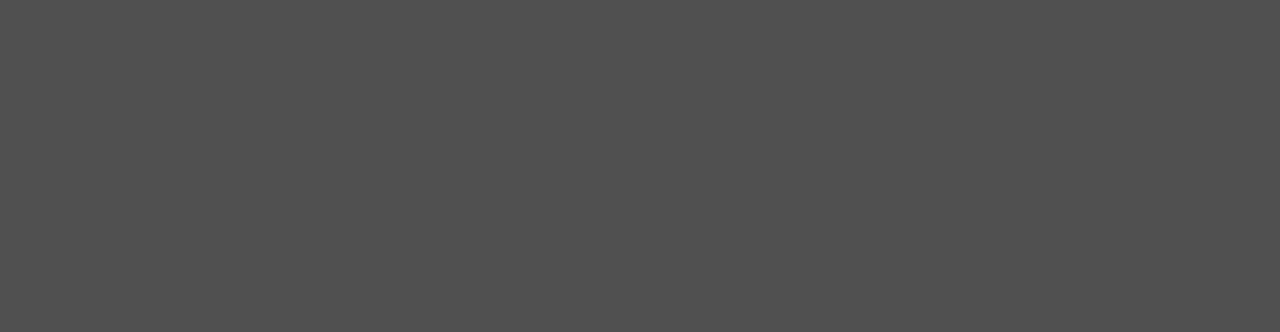
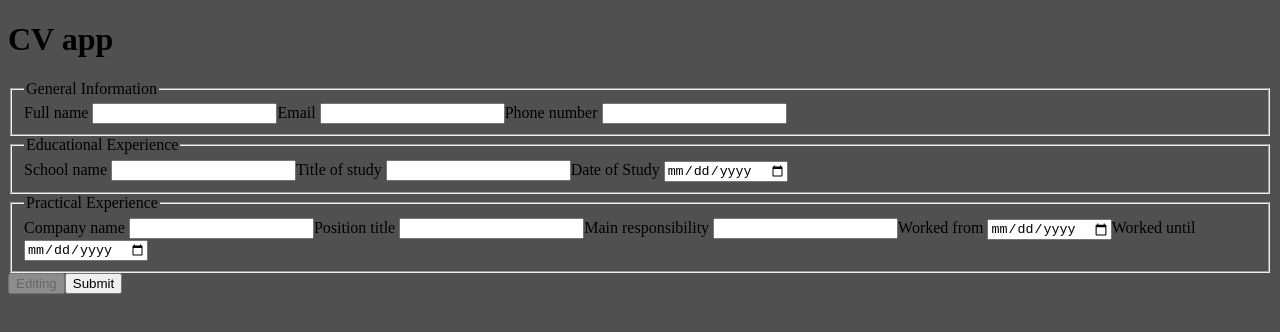
Before and after one commit to ebrahiemfrancis741/cv-app, a React (Vite) app: page / in a window 1280 px wide. Shown: the top 332 px of the page. Built offline with nearby package versions, Linux system fonts and the light colour scheme.

Commit message:
Add jsx to CvApp thats makes up the whole ui of the site

```diff
--- a/src/components/cvApp.jsx
+++ b/src/components/cvApp.jsx
@@ -1,6 +1,140 @@
+import { useState } from "react";
+import FormSection from "./formSection";
 
+export default function CvApp() {
+  let [isEditing, setIsEditing] = useState(true);
+  let [formData, setFormData] = useState({
+    fullName: "",
+    email: "",
+    number: "",
+    schoolName: "",
+    titleOfStudy: "",
+    dateOfStudy: "",
+    companyName: "",
+    positionTitle: "",
+    responsibilities: "",
+    workedFrom: "",
+    workedUntil: "",
+  });
 
-export default function CvApp(){
-  return <>
-  </>;
+  let onChangeHandler = (e) => {
+    const { name, value } = e.target;
+    setFormData((prevFormData) => ({
+      ...prevFormData,
+      [name]: value,
+    }));
+  };
+
+  return (
+    <>
+      <main>
+        <header>
+          <h1>CV app</h1>
+        </header>
+
+        {isEditing && (
+          <form>
+            <FormSection
+              sectionTitle={"General Information"}
+              onChange={onChangeHandler}
+              fieldInfoList={[
+                {
+                  label: "Full name",
+                  type: "text",
+                  value: formData.fullName,
+                  name: "fullName",
+                },
+                {
+                  label: "Email",
+                  type: "email",
+                  value: formData.email,
+                  name: "email",
+                },
+                {
+                  label: "Phone number",
+                  type: "text",
+                  value: formData.number,
+                  name: "number",
+                },
+              ]}
+            ></FormSection>
+            <FormSection
+              sectionTitle={"Educational Experience"}
+              onChange={onChangeHandler}
+              fieldInfoList={[
+                {
+                  label: "School name",
+                  type: "text",
+                  value: formData.schoolName,
+                  name: "schoolName",
+                },
+                {
+                  label: "Title of study",
+                  type: "text",
+                  value: formData.titleOfStudy,
+                  name: "titleOfStudy",
+                },
+                {
+                  label: "Date of Study",
+                  type: "date",
+                  value: formData.dateOfStudy,
+                  name: "dateOfStudy",
+                },
+              ]}
+            ></FormSection>
+            <FormSection
+              sectionTitle={"Practical Experience"}
+              onChange={onChangeHandler}
+              fieldInfoList={[
+                {
+                  label: "Company name",
+                  type: "text",
+                  value: formData.companyName,
+                  name: "companyName",
+                },
+                {
+                  label: "Position title",
+                  type: "text",
+                  value: formData.positionTitle,
+                  name: "positionTitle",
+                },
+                {
+                  label: "Main responsibility",
+                  type: "text",
+                  value: formData.responsibilities,
+                  name: "responsibilities",
+                },
+                {
+                  label: "Worked from",
+                  type: "date",
+                  value: formData.workedFrom,
+                  name: "workedFrom",
+                },
+                {
+                  label: "Worked until",
+                  type: "date",
+                  value: formData.workedUntil,
+                  name: "workedUntil",
+                },
+              ]}
+            ></FormSection>
+          </form>
+        )}
+        {!isEditing && <></>}
+        <div>
+          {isEditing ? (
+            <>
+              <button disabled>Editing</button>
+              <button>Submit</button>
+            </>
+          ) : (
+            <>
+              <button>Editing</button>
+              <button disabled>Submit</button>
+            </>
+          )}
+        </div>
+      </main>
+    </>
+  );
 }
--- a/src/components/formField.jsx
+++ b/src/components/formField.jsx
@@ -1,9 +1,9 @@
-export default function FormField({ fieldInfo }) {
+export default function FormField({ fieldInfo, onChange }) {
   return (
     <>
       <label>
-        {fieldInfo.name + " "}
-        <input type={fieldInfo.type}></input>
+        {fieldInfo.label + " "}
+        <input name={fieldInfo.name} type={fieldInfo.type} value={fieldInfo.value} onChange={onChange}></input>
       </label>
     </>
   );
--- a/src/components/formSection.jsx
+++ b/src/components/formSection.jsx
@@ -1,11 +1,17 @@
 import FormField from "./formField";
 
-export default function FormSection({ sectionTitle, fieldInfoList }) {
+export default function FormSection({ sectionTitle, fieldInfoList, onChange }) {
   return (
     <fieldset>
       <legend>{sectionTitle}</legend>
       {fieldInfoList.map((fieldInfo) => {
-        return <FormField fieldInfo={fieldInfo}></FormField>;
+        return (
+          <FormField
+            key={fieldInfo.name}
+            fieldInfo={fieldInfo}
+            onChange={onChange}
+          ></FormField>
+        );
       })}
     </fieldset>
   );
```
